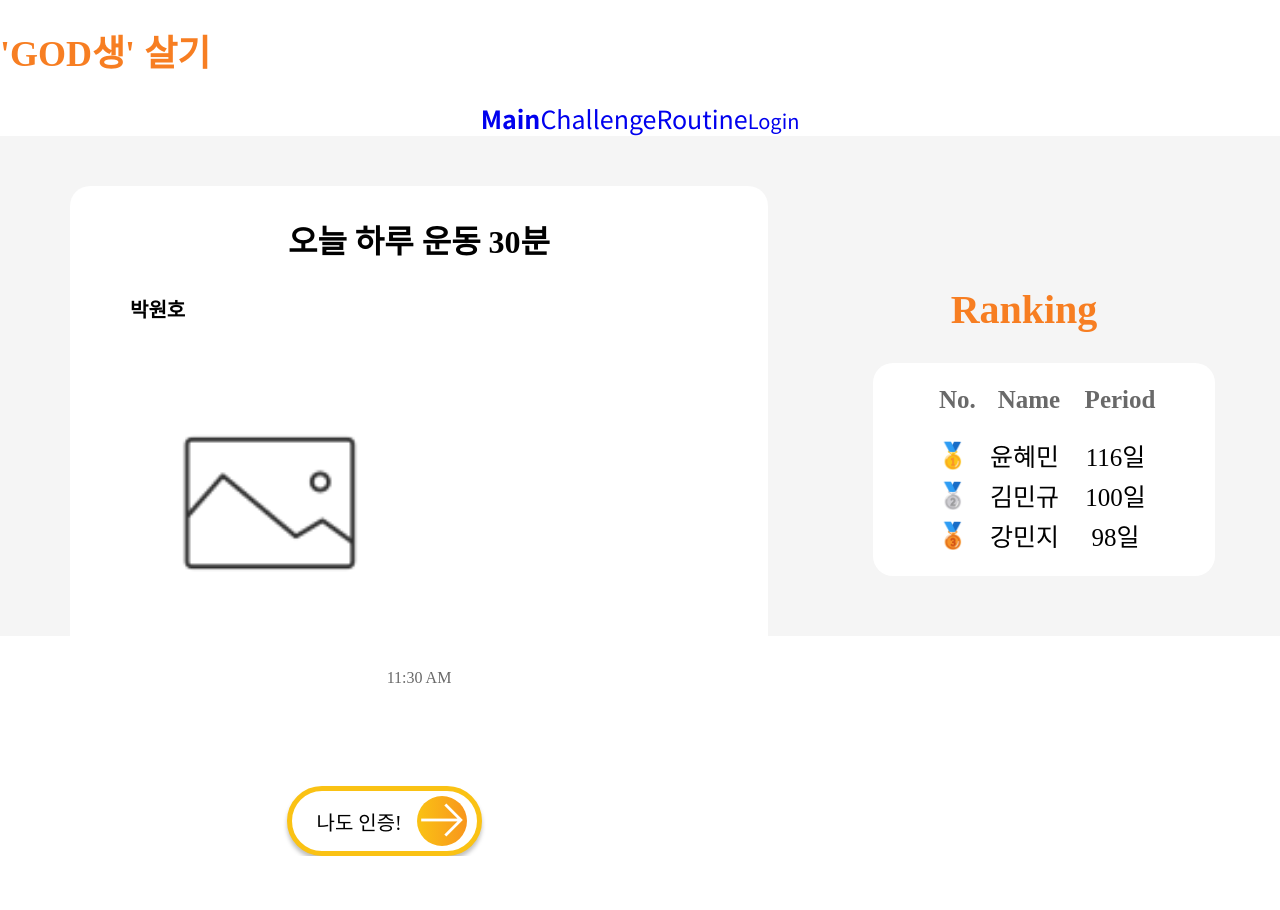
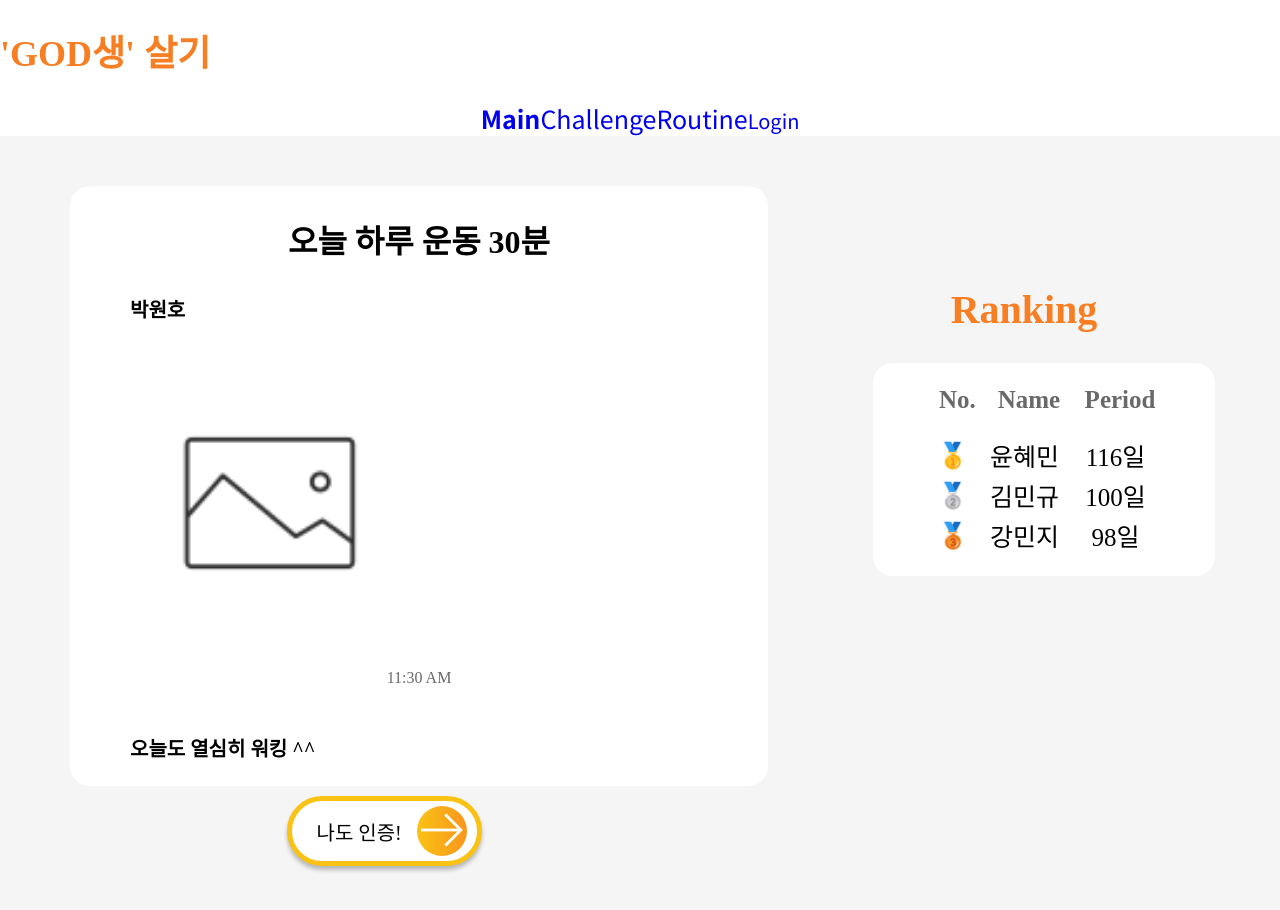
Before and after one commit to mju-likelion/livingodlife-frontend, a React (Create React App) app: page /challenge/challengepost in a window 1280 px wide. Shown: the top 910 px of the page. Before the commit the page ends 856 px from the top, so only its background shows below. Built offline with nearby package versions, Linux system fonts and the light colour scheme; a web font is replaced by a local one.

Commit message:
design: 버튼 위치 수정 및 div 크기 조정

```diff
--- a/src/routes/Challenge/Challenge.scss
+++ b/src/routes/Challenge/Challenge.scss
@@ -28,12 +28,11 @@
 
 .App{
     width: 100%;
-    height: 100%;
+    height: 100vh;
 }
 
 .wrapContent{
     background-color: #f5f5f5;
-    width: 100%;
     height: 500px;
 }
 
@@ -102,7 +101,7 @@
     align-items: center;
     margin: auto;
     padding-left: 25px;
-    margin-top: 40px;
+    margin-top: 10px;
     transition: all 0.5s;
     cursor: pointer;
 
--- a/src/routes/Challenge/ChallengePost.scss
+++ b/src/routes/Challenge/ChallengePost.scss
@@ -1,5 +1,6 @@
 .wrapContent{
     background-color: #f5f5f5;
+    height: 100vh;
 }
 
 .wrapCert {
@@ -9,7 +10,7 @@
 }
 
 .listCert {
-    height: 550px;
+    height: 600px;
     padding: 0px 50px;
     margin-top: 50px;
     margin-left: 70px;
@@ -58,7 +59,7 @@
     align-items: center;
     margin: auto;
     padding-left: 25px;
-    margin-top: 50px;
+    margin-top: 10px;
     transition: all 0.5s;
     cursor: pointer;
 
```
